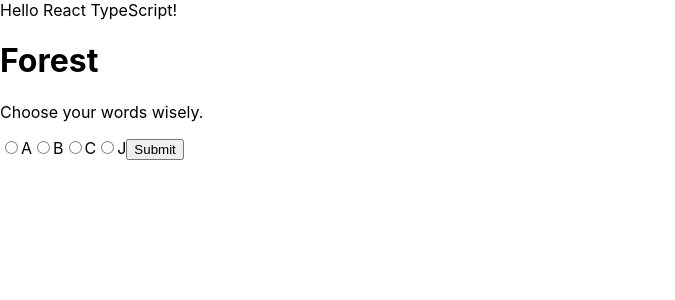
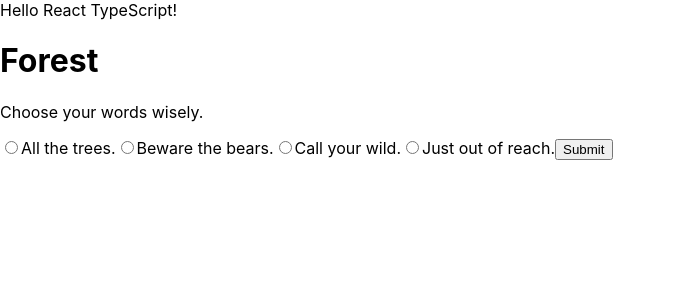
Before and after one commit to franco-ortega/ts-02-storybook, a React (Create React App) app: page /chapters/forest in a window 1280 px wide. Shown: the top 300 px of the page, without its empty margins (0-675 px from the left). Built offline with nearby package versions, Linux system fonts and the light colour scheme.

Commit message:
add redirect to submit hanlder

```diff
--- a/src/components/chapters/ChapterDetails.tsx
+++ b/src/components/chapters/ChapterDetails.tsx
@@ -1,5 +1,5 @@
 import React, { useState } from 'react';
-import { useParams } from 'react-router-dom';
+import { useHistory, useParams } from 'react-router-dom';
 import PropTypes from 'prop-types';
 import lands from '../../data/chapterData.json';
 
@@ -14,6 +14,7 @@ interface Location {
 const ChapterDetails: React.FC<Props> = ({ setUserData }) => {
   const { locale } = useParams<{ locale: keyof typeof lands }>();
   const [inputData, setInputData] = useState<string>('');
+  const history = useHistory();
 
   // eslint-disable-next-line max-len
   const onChoiceChange = (e: React.ChangeEvent<HTMLInputElement>): void => {
@@ -27,6 +28,8 @@ const ChapterDetails: React.FC<Props> = ({ setUserData }) => {
       console.log(inputData);
       return [...prevState, inputData];
     });
+
+    history.push('/chapters');
   };
 
   const setting: Location = lands[locale];
--- a/src/data/chapterData.json
+++ b/src/data/chapterData.json
@@ -2,37 +2,37 @@
   "forest": {
     "title": "Forest",
     "choices": [
-      "A",
-      "B",
-      "C",
-      "J"
+      "All the trees.",
+      "Beware the bears.",
+      "Call your wild.",
+      "Just out of reach."
     ]
   },
   "mountains": {
     "title": "Mountains",
     "choices": [
-      "D",
-      "E",
-      "F",
-      "K"
+      "Dwarven spirits soar!",
+      "Even stone crumbles.",
+      "Fly or fall?",
+      "Kinship above all."
       ]
   },
   "swamp": {
     "title": "Swamp",
     "choices": [
-      "G",
-      "H",
-      "I",
-      "L"
+      "Gators be everywhere.",
+      "Hide now to thrive later.",
+      "Ill spirits cling to ye.",
+      "Lost in the fog."
       ]
   },
   "ocean": {
     "title": "Ocean",
     "choices": [
-      "M",
-      "N",
-      "O",
-      "P"
+      "Many waves til tomorrow.",
+      "Night shall pass before you pass.",
+      "Open skies spill onto the shore.",
+      "Parry the blade but not the brine."
     ]
   }
 }
```
